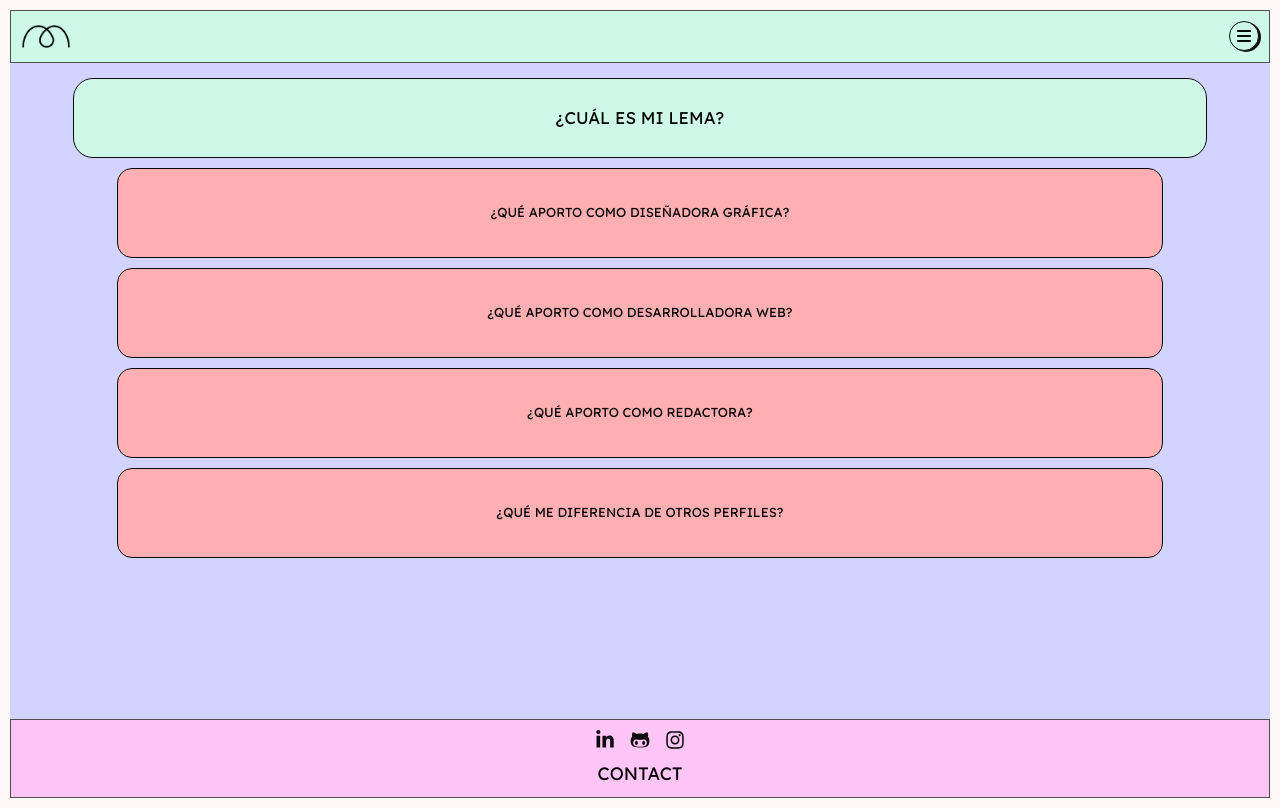
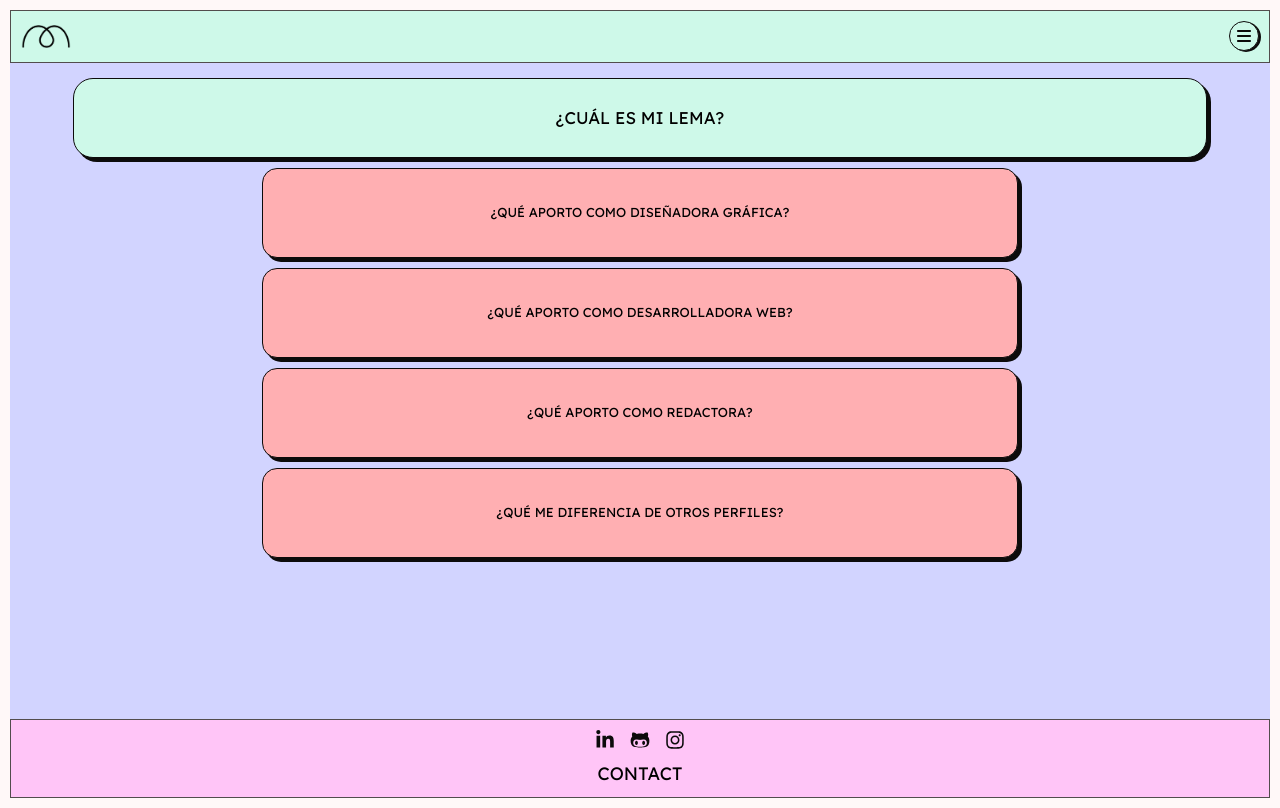
Before and after one commit to mloherr/personal-portfolio, a React (Vite) app: page /#/about-me in a window 1280 px wide. Built offline with nearby package versions, Linux system fonts and the light colour scheme; a web font is replaced by a local one.

Commit message:
finished cards from about me section

```diff
--- a/src/components/AboutMe.jsx
+++ b/src/components/AboutMe.jsx
@@ -1,12 +1,15 @@
 import '../scss/components/AboutMe.scss';
 import '../scss/core/variables.scss';
+import { Link } from 'react-router-dom';
 function AboutMe() {
   return (
-    <section className="aboutMe">
-      <div className="aboutMe__decoration ">
-        <div className="aboutMe__decoration--circle"></div>
-      </div>
-    </section>
+    <Link to="/about-me">
+      <section className="aboutMe">
+        <div className="aboutMe__decoration ">
+          <div className="aboutMe__decoration--circle"></div>
+        </div>
+      </section>
+    </Link>
   );
 }
 
--- a/src/components/AboutMeSection.jsx
+++ b/src/components/AboutMeSection.jsx
@@ -33,7 +33,11 @@ function AboutMeSection() {
     <section className="aboutMeSection">
       <div className="aboutMeSection__cardsContainer">
         <div
-          className="aboutMeSection__cardsContainer--title"
+          className={
+            isTitleVisible
+              ? 'aboutMeSection__cardsContainer--titleOff'
+              : 'aboutMeSection__cardsContainer--titleOn'
+          }
           onClick={handleSetTitle}
         >
           {isTitleVisible ? (
@@ -46,7 +50,11 @@ function AboutMeSection() {
           )}
         </div>
         <div
-          className="aboutMeSection__cardsContainer--little"
+          className={
+            isDesignTitleVisible
+              ? 'aboutMeSection__cardsContainer--designOff'
+              : 'aboutMeSection__cardsContainer--designOn'
+          }
           onClick={handleSetDesignTitle}
         >
           {isDesignTitleVisible ? (
@@ -62,7 +70,11 @@ function AboutMeSection() {
           )}
         </div>
         <div
-          className="aboutMeSection__cardsContainer--little"
+          className={
+            isWebTitleVisible
+              ? 'aboutMeSection__cardsContainer--webOff'
+              : 'aboutMeSection__cardsContainer--webOn'
+          }
           onClick={handleSetWebTitle}
         >
           {' '}
@@ -79,7 +91,11 @@ function AboutMeSection() {
           )}
         </div>
         <div
-          className="aboutMeSection__cardsContainer--little"
+          className={
+            isDrafTitleVisible
+              ? 'aboutMeSection__cardsContainer--draftOff'
+              : 'aboutMeSection__cardsContainer--draftOn'
+          }
           onClick={handleSetDraftTitle}
         >
           {isDrafTitleVisible ? (
@@ -95,7 +111,11 @@ function AboutMeSection() {
           )}
         </div>
         <div
-          className="aboutMeSection__cardsContainer--little"
+          className={
+            isProfileTitleVisible
+              ? 'aboutMeSection__cardsContainer--profileOff'
+              : 'aboutMeSection__cardsContainer--profileOff'
+          }
           onClick={handleSetProfileTitle}
         >
           {isProfileTitleVisible ? (
--- a/src/scss/components/AboutMeSection.scss
+++ b/src/scss/components/AboutMeSection.scss
@@ -13,9 +13,10 @@
         margin-top: 15px;
         margin-bottom: 15px;
 
-        &--title {
+        &--titleOff {
             background-color: $mint;
             border: solid 1px $black;
+            box-shadow: 4px 4px  $black;
             border-radius: 20px;
             width: 90%;
             height: 80px;
@@ -24,12 +25,123 @@
             justify-content: center;
             text-align: center;
         }
+        &--titleOn {
+            background-color: $mint;
+            border: solid 1px $black;
+            transform: translateY(2px) translateX(2px);
+            border-radius: 20px;
+            width: 90%;
+            height: 80px;
+            display: flex;
+            align-items: center;
+            justify-content: center;
+            text-align: center;
 
-        &--little {
+        }
+
+        &--designOff {
             background-color: $darkSalmon;
+            box-shadow: 4px 4px  $black;
             border: solid 1px $black;
             border-radius: 15px;
-            width: 83%;
+            width: 60%;
+            height: 90px;
+            display: flex;
+            flex-direction: column;
+            align-items: center;
+            justify-content: center;
+            text-align: center;
+        }
+
+        &--designOn {
+            background-color: $darkSalmon;
+            transform: translateY(2px) translateX(2px);
+            border: solid 1px $black;
+            border-radius: 15px;
+            width: 60%;
+            height: 90px;
+            display: flex;
+            flex-direction: column;
+            align-items: center;
+            justify-content: center;
+            text-align: center;
+        }
+
+        &--webOff {
+            background-color: $darkSalmon;
+            box-shadow: 4px 4px  $black;
+            border: solid 1px $black;
+            border-radius: 15px;
+            width: 60%;
+            height: 90px;
+            display: flex;
+            flex-direction: column;
+            align-items: center;
+            justify-content: center;
+            text-align: center;
+        }
+
+        &--webOn {
+            background-color: $darkSalmon;
+            transform: translateY(2px) translateX(2px);
+            border: solid 1px $black;
+            border-radius: 15px;
+            width: 60%;
+            height: 90px;
+            display: flex;
+            flex-direction: column;
+            align-items: center;
+            justify-content: center;
+            text-align: center;
+        }
+        &--draftOff {
+            background-color: $darkSalmon;
+            box-shadow: 4px 4px  $black;
+            border: solid 1px $black;
+            border-radius: 15px;
+            width: 60%;
+            height: 90px;
+            display: flex;
+            flex-direction: column;
+            align-items: center;
+            justify-content: center;
+            text-align: center;
+        }
+
+        &--draftOn {
+            background-color: $darkSalmon;
+            transform: translateY(2px) translateX(2px);
+            border: solid 1px $black;
+            border-radius: 15px;
+            width: 60%;
+            height: 90px;
+            display: flex;
+            flex-direction: column;
+            align-items: center;
+            justify-content: center;
+            text-align: center;
+        }
+
+        &--profileOff {
+            background-color: $darkSalmon;
+            box-shadow: 4px 4px  $black;
+            border: solid 1px $black;
+            border-radius: 15px;
+            width: 60%;
+            height: 90px;
+            display: flex;
+            flex-direction: column;
+            align-items: center;
+            justify-content: center;
+            text-align: center;
+        }
+
+        &--profileOn {
+            background-color: $darkSalmon;
+            transform: translateY(2px) translateX(2px);
+            border: solid 1px $black;
+            border-radius: 15px;
+            width: 60%;
             height: 90px;
             display: flex;
             flex-direction: column;
```
